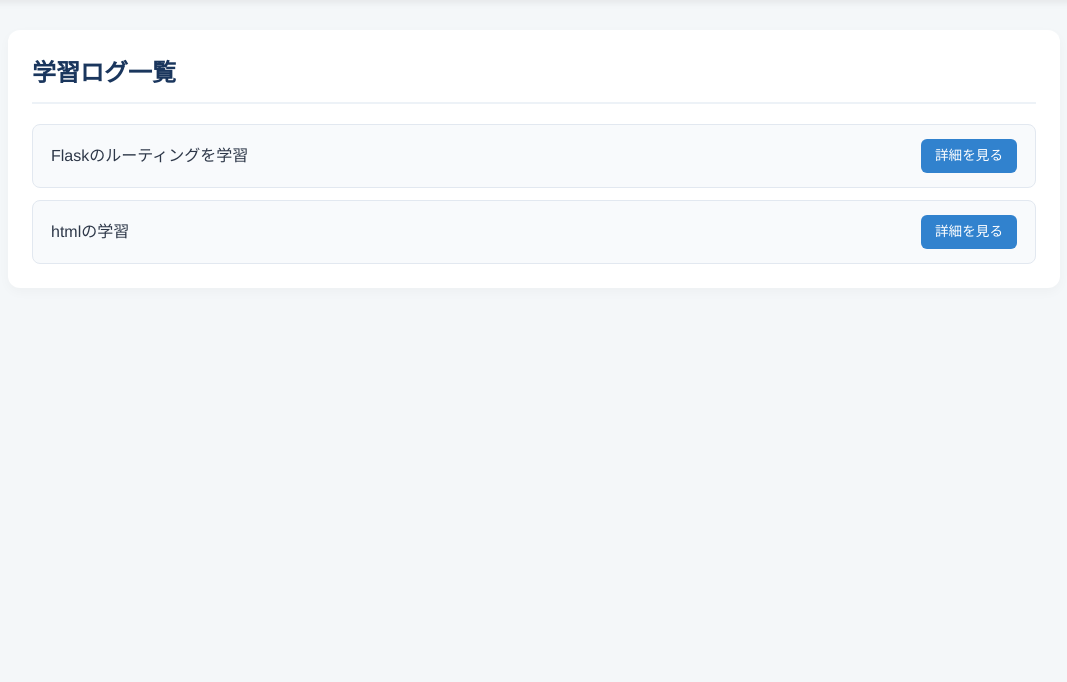
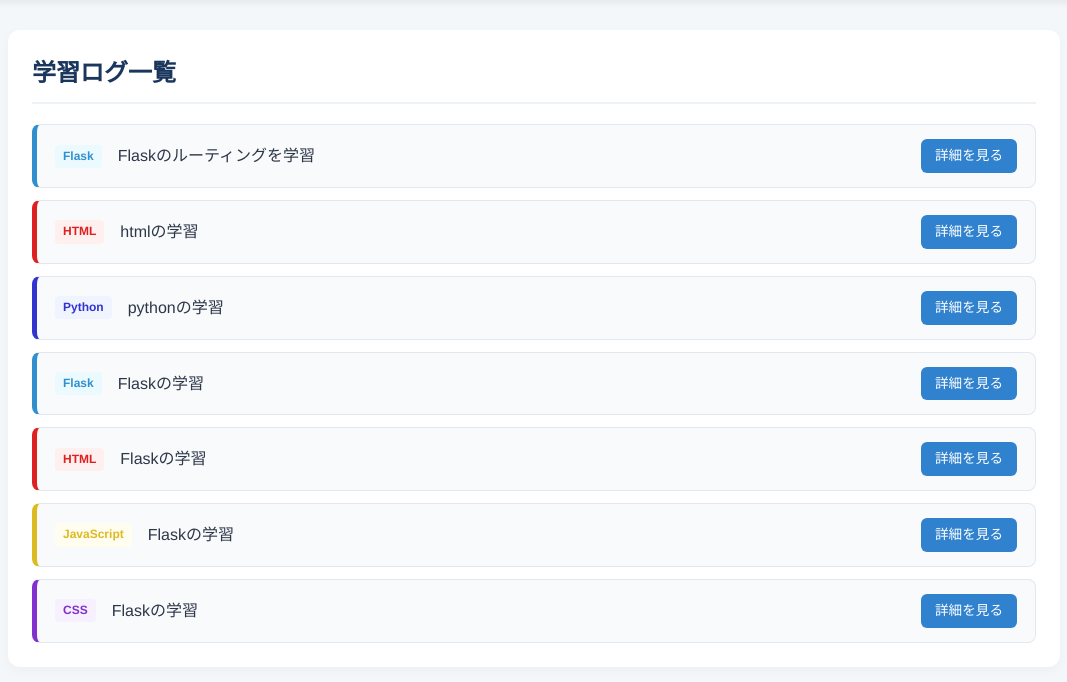
Before and after one commit to futa0818/study-log, a Flask app: page /logs in a window 1280 px wide. Shown: the part 74-756 px from the top of the page, without its empty margins (106-1173 px from the left). Run offline with Flask 3, Linux system fonts and the light colour scheme.

Commit message:
カテゴリごとのカラー変更

```diff
--- a/app.py
+++ b/app.py
@@ -3,18 +3,53 @@ app = Flask(__name__, template_folder='application/templates/', static_folder='a
 
 logs = [
     {
-            "id": 1,
-            "title": "Flaskのルーティングを学習",
-            "body": "URLとビュー関数の関係を理解した。",
-            "category": "Flask",
-            "study_time": 60
+        "id": 1,
+        "title": "Flaskのルーティングを学習",
+        "body": "URLとビュー関数の関係を理解した。",
+        "category": "Flask",
+        "study_time": 60
     },
     {
-            "id": 2,
-            "title": "htmlの学習",
-            "body": "htmlの基礎について学べた",
-            "category": "HTML",
-            "study_time": 90
+        "id": 2,
+        "title": "htmlの学習",
+        "body": "htmlの基礎について学べた",
+        "category": "HTML",
+        "study_time": 90
+    },
+    {
+        "id": 3,
+        "title": "pythonの学習",
+        "body": "pythonの基礎について学べた",
+        "category": "Python",
+        "study_time": 40
+    },
+    {
+        "id": 4,
+        "title": "Flaskの学習",
+        "body": "Flaskの基礎について学べた",
+        "category": "Flask",
+        "study_time": 40
+    },
+    {
+        "id": 5,
+        "title": "Flaskの学習",
+        "body": "Flaskの基礎について学べた",
+        "category": "HTML",
+        "study_time": 40
+    },
+    {
+        "id": 6,
+        "title": "Flaskの学習",
+        "body": "Flaskの基礎について学べた",
+        "category": "JavaScript",
+        "study_time": 40
+    },
+    {
+        "id": 7,
+        "title": "Flaskの学習",
+        "body": "Flaskの基礎について学べた",
+        "category": "CSS",
+        "study_time": 40
     }
 ]
 
--- a/application/static/css/style.css
+++ b/application/static/css/style.css
@@ -246,6 +246,90 @@ main {
     color: #2d3748;
 }
 
+/* 1. Flaskカテゴリの場合 */
+.log-item.category-flask {
+    border-left: 5px solid #318fce;
+}
+.card.detail-card.category-flask {
+    border-top: 5px solid #318fce;
+}
+.category-flask .category-tag,
+.category-flask .log-category-badge {
+    background-color: #ebfaff;
+    color: #318fce;
+}
+
+/* 2. HTMLカテゴリの場合 */
+.log-item.category-html {
+    border-left: 5px solid #dd2020;
+}
+.card.detail-card.category-html {
+    border-top: 5px solid #dd2020;
+}
+.category-html .category-tag,
+.category-html .log-category-badge {
+    background-color: #fff0f0;
+    color: #dd2020;
+}
+
+/* 3. JavaScriptカテゴリの場合 */
+.log-item.category-javascript {
+    border-left: 5px solid #ddba20;
+}
+.card.detail-card.category-javascript {
+    border-top: 5px solid #ddba20;
+}
+.category-javascript .category-tag,
+.category-javascript .log-category-badge {
+    background-color: #fffdf0;
+    color: #ddba20;
+}
+
+/* 4. Pythonカテゴリの場合 */
+.log-item.category-python {
+    border-left: 5px solid #3134ce;
+}
+.card.detail-card.category-python {
+    border-top: 5px solid #3134ce;
+}
+.category-python .category-tag,
+.category-python .log-category-badge {
+    background-color: #f0f4ff;
+    color: #3134ce;
+}
+
+/* 5. Pythonカテゴリの場合 */
+.log-item.category-css {
+    border-left: 5px solid #8231ce;
+}
+.card.detail-card.category-css {
+    border-top: 5px solid #8231ce;
+}
+.category-css .category-tag,
+.category-css .log-category-badge {
+    background-color: #f6f0ff;
+    color: #8231ce;
+}
+
+.log-item {
+    border-left: 5px solid #718096;
+}
+.log-category-badge {
+    font-size: 0.75rem;
+    font-weight: bold;
+    padding: 2px 8px;
+    border-radius: 4px;
+    margin-right: 8px;
+    display: inline-block;
+}
+
+.log-info {
+    display: flex;
+    align-items: center;
+    gap: 8px;
+}
+
+
 @media (max-width: 600px) {
     .header-container {
         flex-direction: column;
--- a/application/templates/logs/detail.html
+++ b/application/templates/logs/detail.html
@@ -1,7 +1,8 @@
 {% extends 'base.html' %}
 
 {% block content %}
-<div class="card detail-card">
+<!-- card に category-{{ log.category | lower }} を追加 -->
+<div class="card detail-card category-{{ log.category | lower }}">
     <div class="detail-header">
         <h2>学習ログ詳細</h2>
         <span class="log-id-badge">ID: {{ log_id }}</span>
@@ -20,7 +21,7 @@
 
         <div class="detail-item">
             <span class="detail-label">学習時間</span>
-            <p class="detail-value time-text">{{ log.study_time }}</p>
+            <p class="detail-value time-text">{{ log.study_time }}分</p>
         </div>
 
         <div class="detail-item">
--- a/application/templates/logs/list.html
+++ b/application/templates/logs/list.html
@@ -7,8 +7,12 @@
     {% if logs %}
         <ul class="log-list">
         {% for log in logs %}
-            <li class="log-item">
-                <span class="log-title">{{ log.title }}</span>
+            <!-- カテゴリに応じたクラスを付与 (例: category-Flask, category-HTML など) -->
+            <li class="log-item category-{{ log.category | lower }}">
+                <div class="log-info">
+                    <span class="log-category-badge">{{ log.category }}</span>
+                    <span class="log-title">{{ log.title }}</span>
+                </div>
                 <a href="{{ url_for('logs_detail', log_id=log.id) }}" class="btn-detail">詳細を見る</a>
             </li>
         {% endfor %}
```
